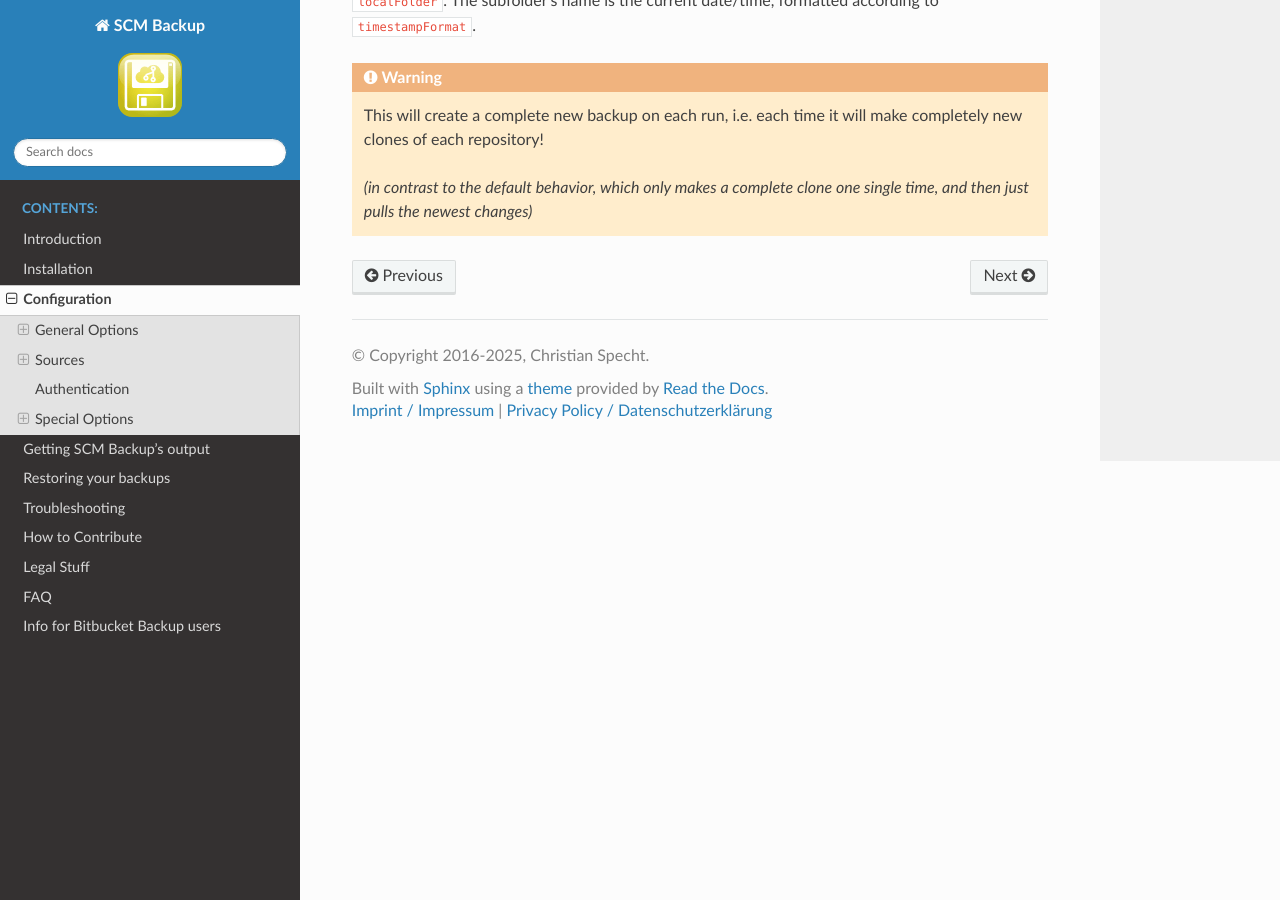
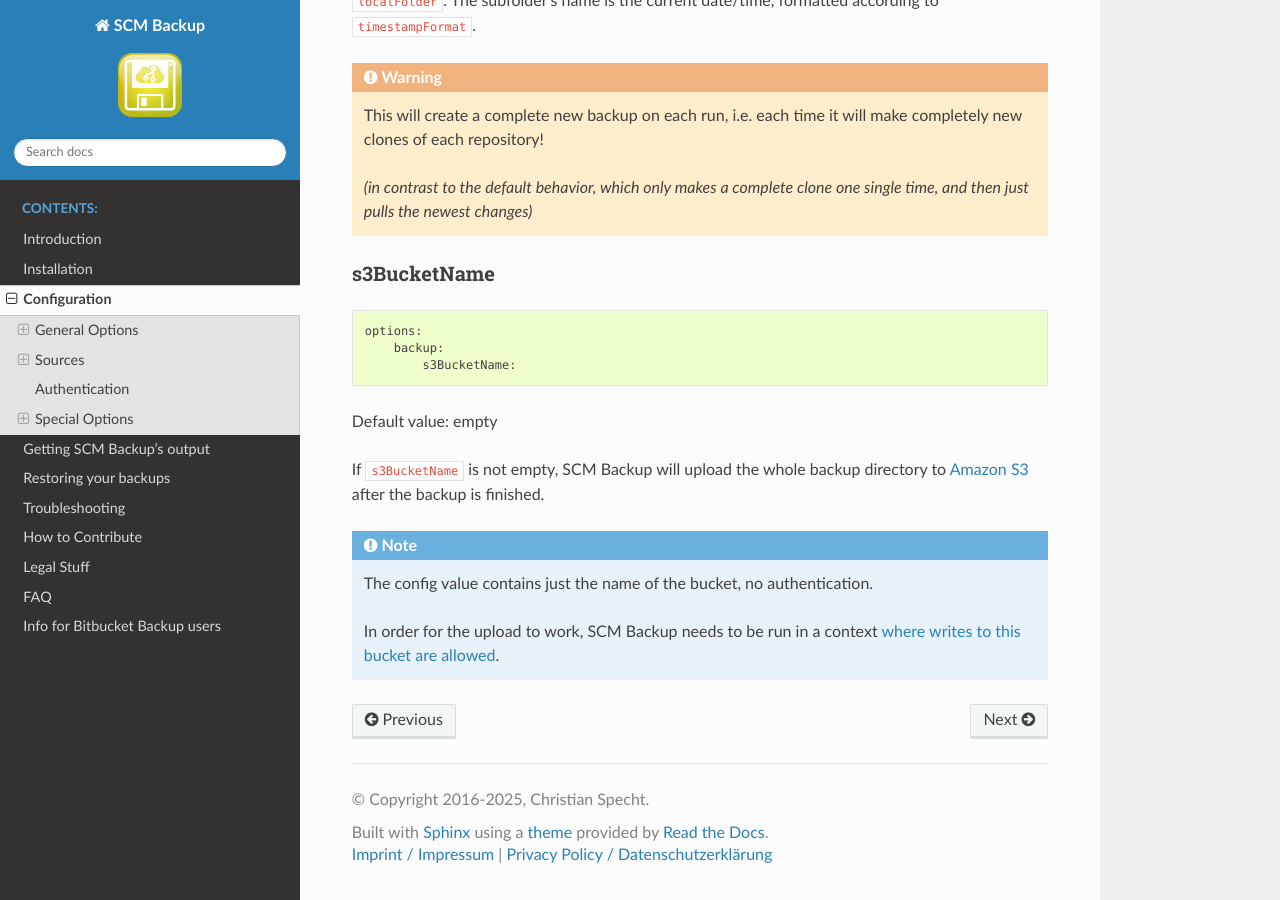
Before and after one commit to christianspecht/scm-backup-docs, a Sphinx documentation site: the page built from source/config.rst, in a window 1280 px wide and 900 px high, scrolled down 7307 px. Built offline with Sphinx 7.4.7 and the Read the Docs theme 3.1.0, drawn with Linux system fonts in a browser that asks for light colours; comment, search, counter and statistics services are not loaded.

Commit message:
documentation for `s3BucketName`
(christianspecht/scm-backup#82)

```diff
--- a/source/config.rst
+++ b/source/config.rst
@@ -314,3 +314,24 @@ When ``addTimestampedSubfolder`` is set to ``true``, it will instead create a ne
     This will create a complete new backup on each run, i.e. each time it will make completely new clones of each repository!
 
     *(in contrast to the default behavior, which only makes a complete clone one single time, and then just pulls the newest changes)*
+
+
+
+s3BucketName
+++++++++++++
+
+::
+
+    options:
+        backup:
+            s3BucketName:
+
+Default value: empty
+
+If ``s3BucketName`` is not empty, SCM Backup will upload the whole backup directory to `Amazon S3 <https://en.wikipedia.org/wiki/Amazon_S3>`__ after the backup is finished.
+
+.. note::
+
+    The config value contains just the name of the bucket, no authentication.
+
+    In order for the upload to work, SCM Backup needs to be run in a context `where writes to this bucket are allowed <https://github.com/christianspecht/scm-backup/pull/82#issuecomment-3161841046>`__.
```
